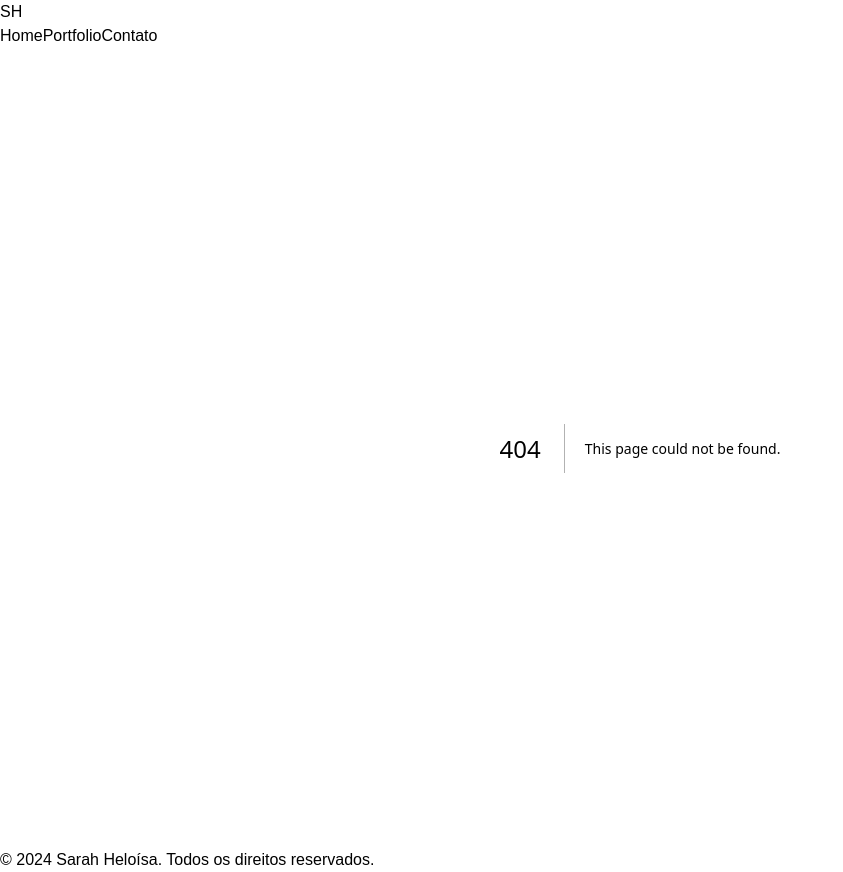
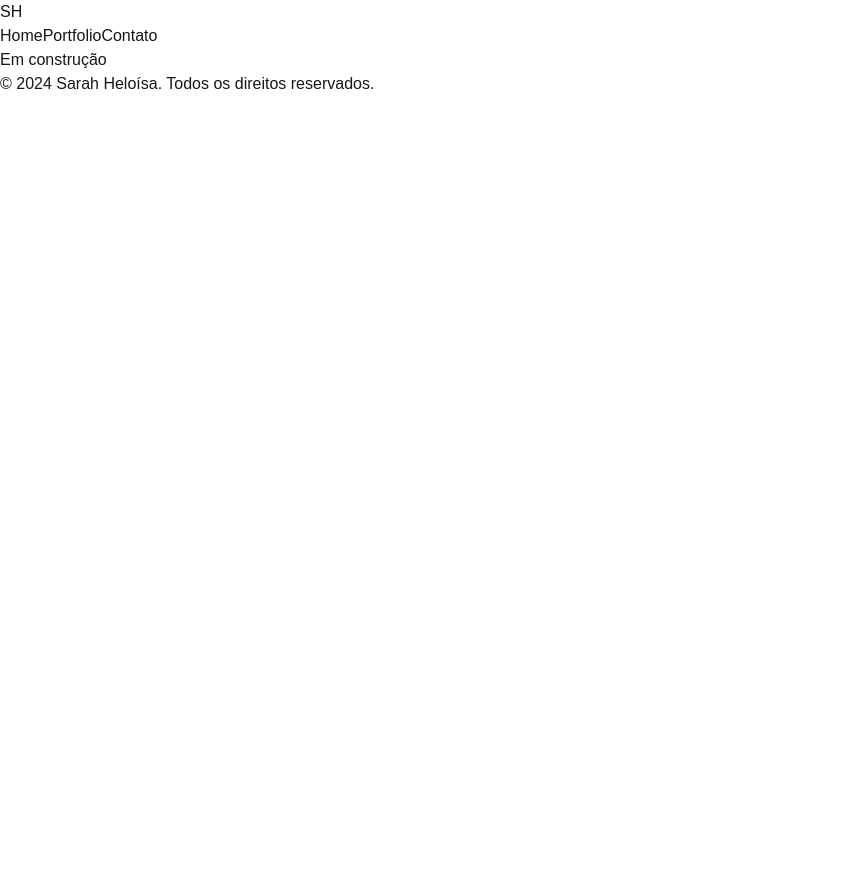
Before and after one commit to miguel-bomfim/photo-portfolio, a Next.js app: page /contato in a window 1280 px wide. Before the commit this address had no page. Shown: the whole page, without its empty margins (0-843 px from the left). After the commit the page ends 800 px from the top, so only its background shows below. Built offline with nearby package versions, Linux system fonts and the light colour scheme.

Commit message:
Improve layout

```diff
--- /dev/null
+++ b/src/app/contato/page.tsx
@@ -0,0 +1,7 @@
+export default function Contato() {
+  return (
+    <main className="my-48">
+      <h1 className="text-center font-bold uppercase">Em construção</h1>
+    </main>
+  );
+}
--- a/src/components/Navbar.tsx
+++ b/src/components/Navbar.tsx
@@ -52,7 +52,7 @@ export default function Navbar() {
             href="/"
             className={`hover:text-gray-600 ${
               shouldBeTransparent ? "text-white" : "text-black"
-            }`}
+            } ${pathname === "/" && "font-bold"}`}
           >
             Home
           </Link>
@@ -60,7 +60,7 @@ export default function Navbar() {
             href="/portfolio"
             className={`hover:text-gray-600 ${
               shouldBeTransparent ? "text-white" : "text-black"
-            }`}
+            } ${pathname === "/portfolio" && "font-bold"}`}
           >
             Portfolio
           </Link>
@@ -68,7 +68,7 @@ export default function Navbar() {
             href="/contato"
             className={`hover:text-gray-600 ${
               shouldBeTransparent ? "text-white" : "text-black"
-            }`}
+            } ${pathname === "/contato" && "font-bold"}`}
           >
             Contato
           </Link>
```
Also changed, not shown: package.json (+6 -5 lines), src/app/page.tsx (+11 -0 lines), src/app/portfolio/page.tsx (added, +7 -0 lines), src/services/hygraphApi.ts (line endings or trailing spaces), 1 other file (tests, documents, lock files or other folders).
